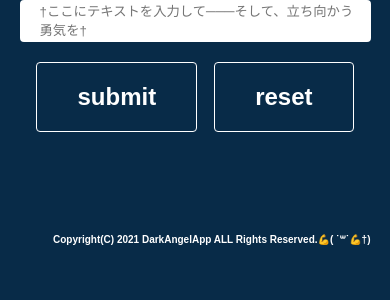
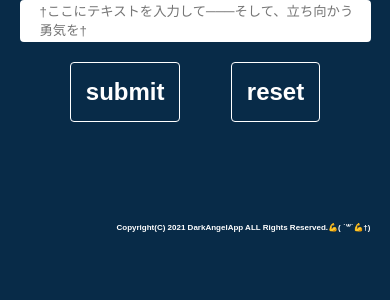
Before and after one commit to aoitech/dark_angel_app, a PHP site: page / in a window 390 px wide. Shown: the part 177-477 px from the top of the page. Run offline with PHP 8.4, Linux system fonts and the light colour scheme.

Commit message:
add_CSS_for_iPhone

```diff
--- a/css/style.css
+++ b/css/style.css
@@ -36,6 +36,8 @@ a:hover {
 :focus {
   outline: none;
 }
+
+
 
 /* ==============================
 header
@@ -144,16 +146,18 @@ input[type="text"] {
   width: 100%;
 }
 
-/* .btn {
+.btn {
   padding: 15px 15px;
-} */
+  -webkit-appearance: none;
+  -webkit-text-size-adjust: 100%;
+}
 
 
 /* ==============================
 footer
 ============================== */
 .footer-copyright {
-  font-size: 10px;
+  font-size: 8px;
 }
 
 }
```
